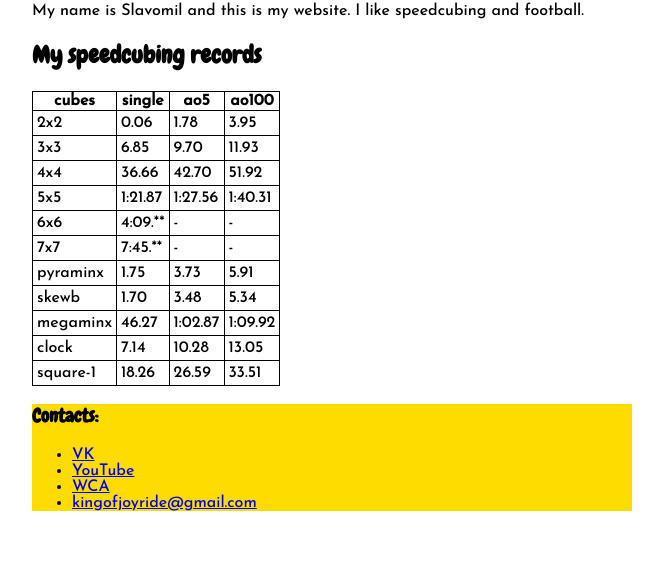
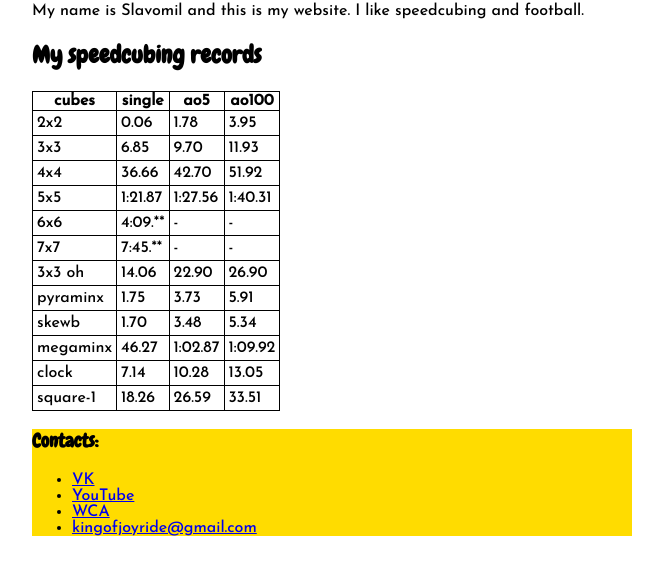
Before and after one commit to slavomil/slavomil.github.io, a plain HTML site: page index.html in a window 1280 px wide. Shown: the part 102-676 px from the top of the page, without its empty margins (308-971 px from the left). Drawn offline with Linux system fonts and the light colour scheme.

Commit message:
Update index.html

```diff
--- a/index.html
+++ b/index.html
@@ -63,6 +63,12 @@
                 <td>-</td>
             </tr>
             <tr>
+                <td>3x3 oh</td>
+                <td>14.06</td>
+                <td>22.90</td>
+                <td>26.90</td>
+            </tr>
+            <tr>
                 <td>pyraminx</td>
                 <td>1.75</td>
                 <td>3.73</td>
```
